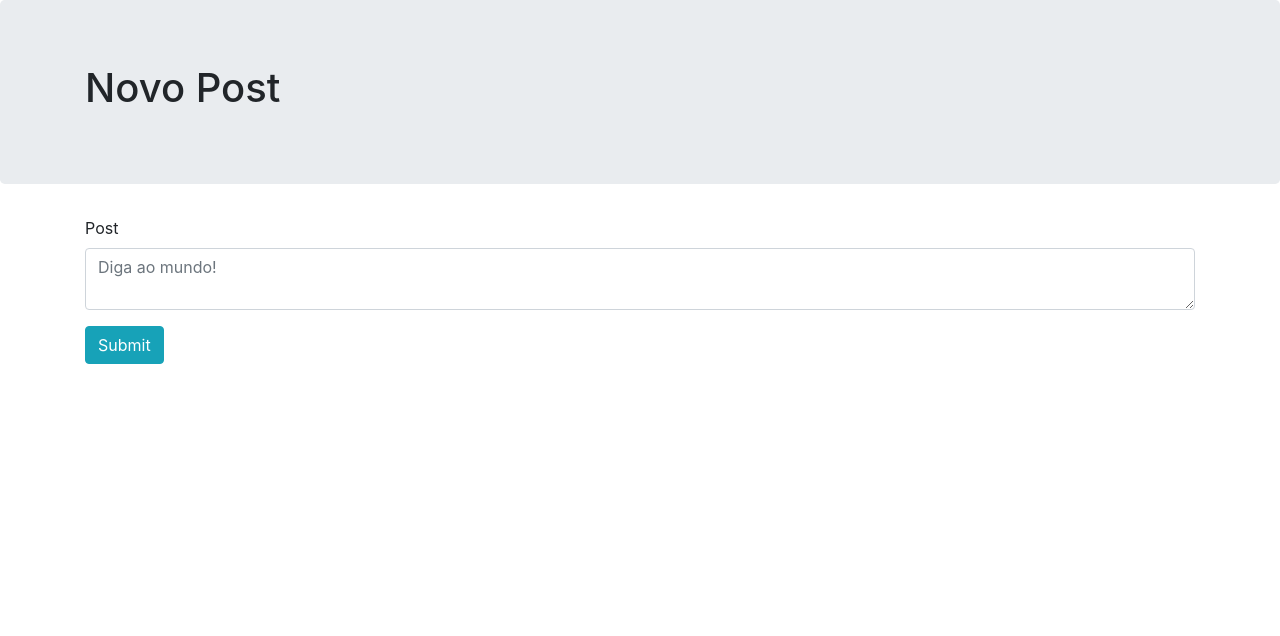
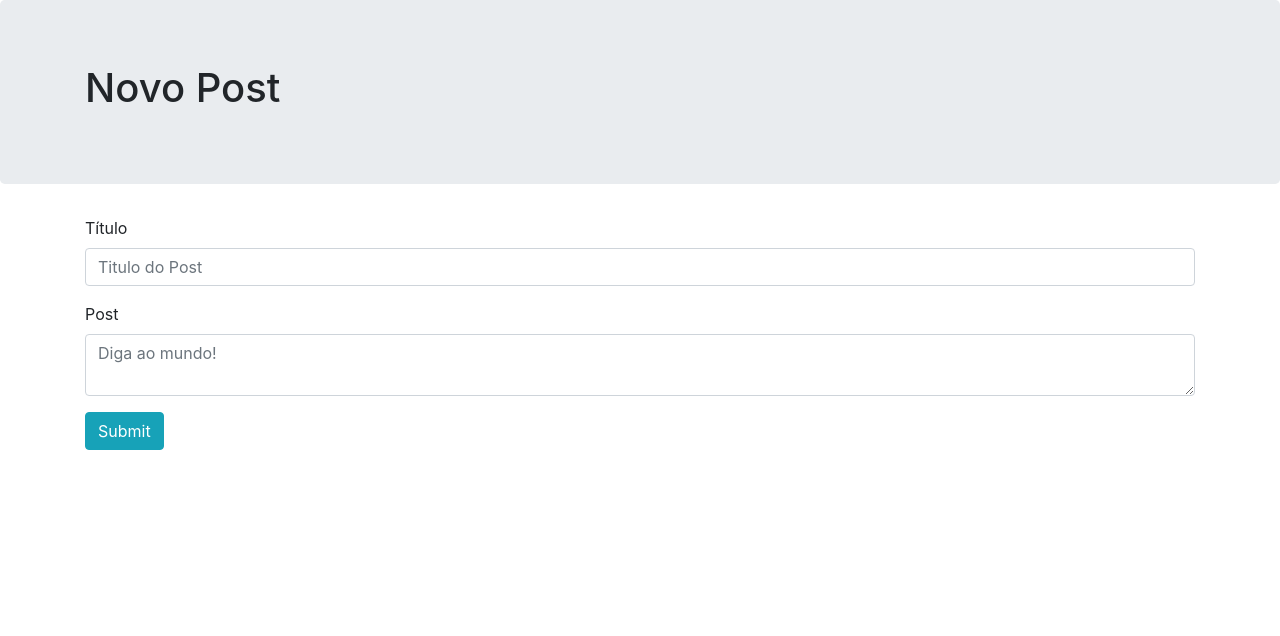
Before and after one commit to Igor-Felipy/Billy_Social-Network, a Flask app: page /post/ in a window 1280 px wide. Shown: the part 56-692 px from the top of the page. Run offline with Flask 2, Linux system fonts and the light colour scheme; a user stored in the database is signed in; some libraries are stand-ins or nearby versions.

Commit message:
arrumando o post

```diff
--- a/app/controllers/default.py
+++ b/app/controllers/default.py
@@ -1,6 +1,7 @@
 from app import app, db, lm
 from flask import render_template, flash, redirect, url_for, request
 from flask_login import login_user, logout_user, current_user
+from datetime import datetime
 
 from app.models.tables import User, Post
 from app.models.forms import LoginForm, RegisterForm, PostForm
@@ -70,12 +71,14 @@ def post():
     else:
         if form.validate_on_submit():
             try:
-                NewPost = Post(form.content.data, current_user.get_id())
+                date = datetime.now().strftime('%d/%m/%Y %H:%M')
+                NewPost = Post(form.content.data,form.title.data, str(date), current_user.get_id())
                 db.session.add(NewPost)
                 db.session.commit()
                 print(NewPost)
                 redirect(url_for("index"))
             except:
+                print("erro")
                 return redirect(url_for("post"))
 
 @app.route('/profile/<int:id>/')
--- a/app/templates/post.html
+++ b/app/templates/post.html
@@ -9,6 +9,10 @@
 {% block content %}
     <form action="" method="post">
         {{ form.csrf_token }}
+        <div class="form-group">
+            <label>Título</label>
+            {{ form.title(class="form-control", placeholder="Titulo do Post") }}
+        </div>
         <div class="form-group">
             <label>Post</label>
             {{ form.content(class="form-control", placeholder="Diga ao mundo!") }}
```
